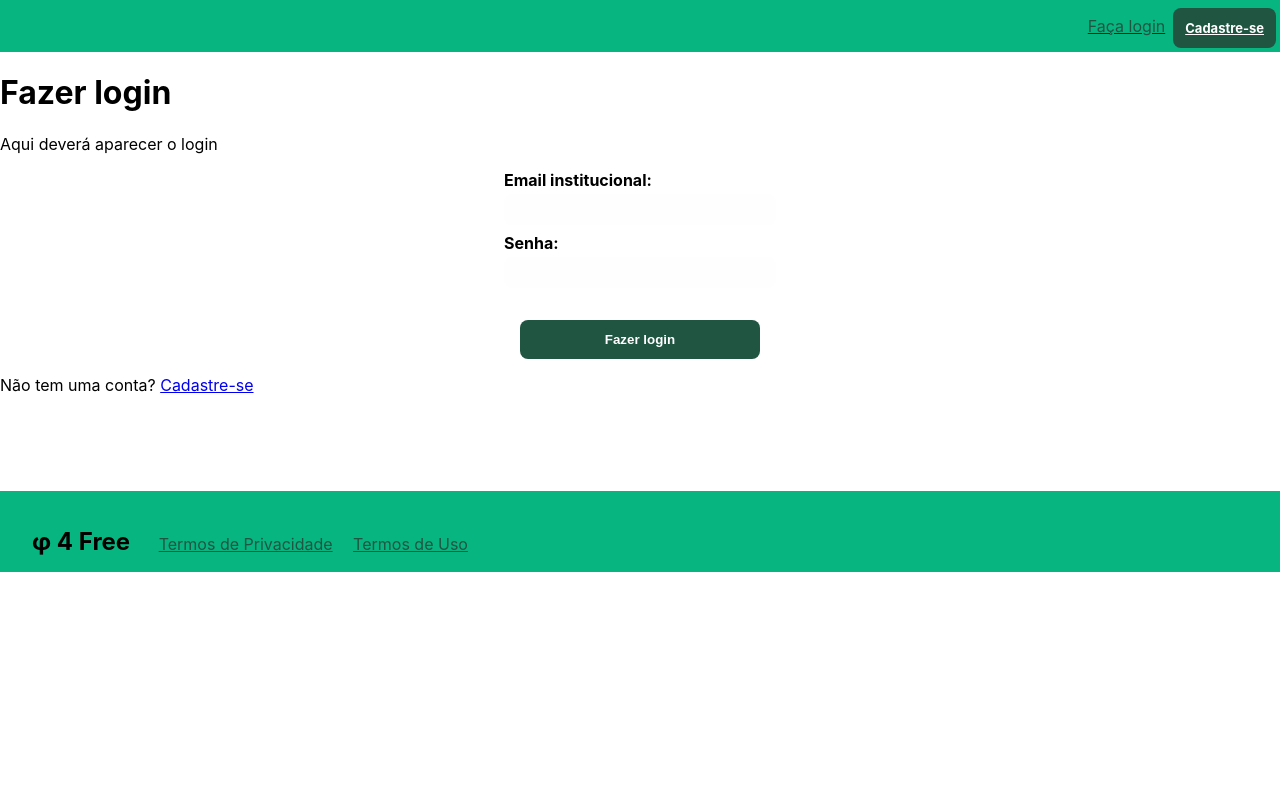
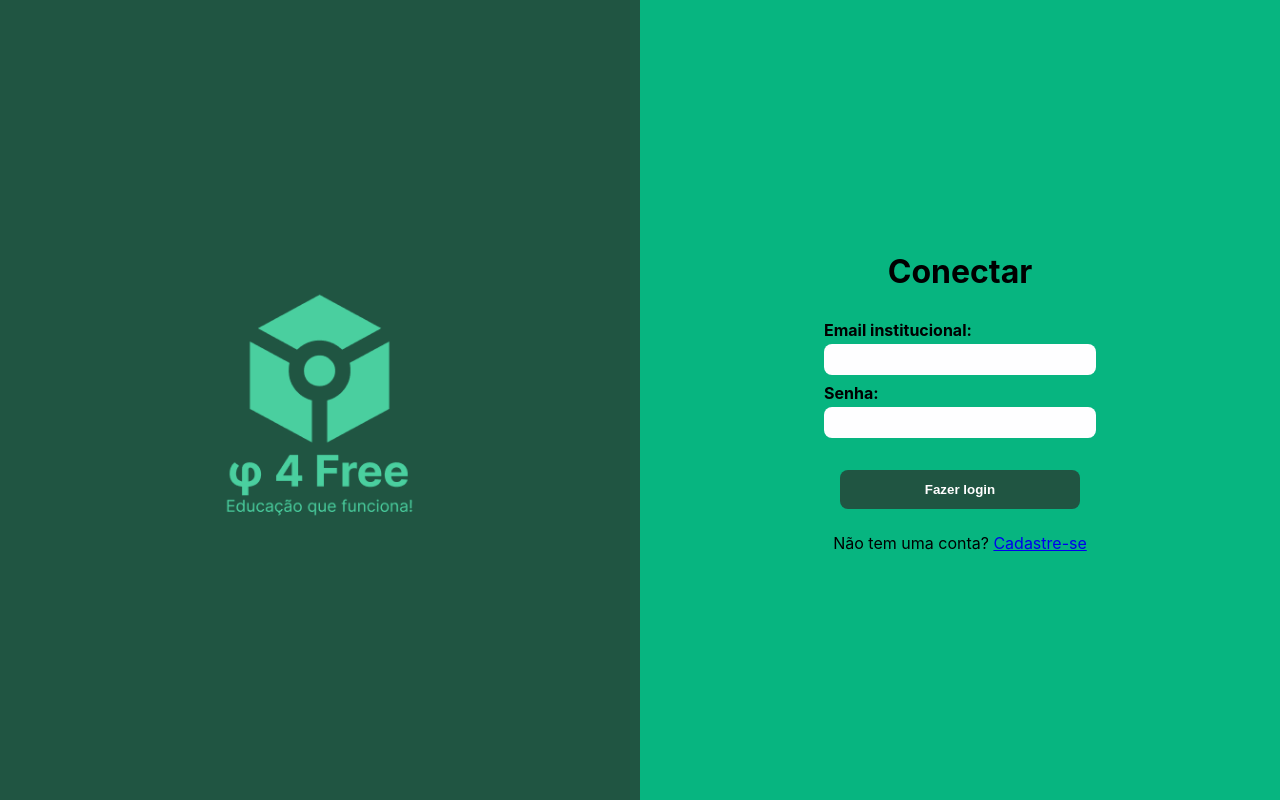
Before and after one commit to vinicius-vses/DW2A4-FRONT-END-Projeto, a React (Create React App) app: page /login in a window 1280 px wide. Built offline with nearby package versions, Linux system fonts and the light colour scheme.

Commit message:
layout tela de login adicionado (faltam validações de login)

```diff
--- a/src/App.js
+++ b/src/App.js
@@ -1,5 +1,5 @@
 import './App.css';
-import {BrowserRouter as Router, Route, Link, Routes} from 'react-router-dom';
+import {BrowserRouter as Router, Route, Link, Routes, useLocation} from 'react-router-dom';
 
 import Header from './components/Header';
 import Footer from './components/Footer';
@@ -15,8 +15,6 @@ import EditarArtigo from './pages/EditarArtigo';
 import LerArtigo from './pages/LerArtigo';
 import MeuPerfil from './components/MeuPerfil';
 
-//npm start react-router-dom
-//Para baixar os routers que irão auxiiar no fluxo de navegação da aplicação
 function App() {
   return (
     <Router>
--- a/src/components/Footer.js
+++ b/src/components/Footer.js
@@ -1,11 +1,20 @@
+import { useLocation } from 'react-router-dom';
+
 function Footer(){
+    const location = useLocation();
     return(
         <>
-        <div id="footer-margin"/>
-        <div className="footer-container">
-            <br/>
-            <span>φ 4 Free</span> <a href="" target="_self">Termos de Privacidade</a> <a href="" target="_self">Termos de Uso</a>
-        </div>
+        {
+            location.pathname === '/login' || location.pathname === '/cadastro'
+            ? null
+            :
+            <> <div id="footer-margin"/>
+                <div className="footer-container">
+                <br/>
+                <span>φ 4 Free</span> <a href="" target="_self">Termos de Privacidade</a> <a href="" target="_self">Termos de Uso</a>
+            </div>
+            </>
+        }
         </>
     )
 }
--- a/src/components/Header.js
+++ b/src/components/Header.js
@@ -18,25 +18,32 @@ function Header() {
     const location = useLocation();
 
     function goBack() {
-        if (location.pathname == '/' || location.pathname == '/login' || location.pathname =='/cadastro')
+        if (location.pathname == '/' || location.pathname == '/login' || location.pathname == '/cadastro')
             return false;
         return true;
     }
 
     return (
-        <div className="header-container">
+        <>
+            {
+                location.pathname === '/login' || location.pathname === '/cadastro'
+                    ? null
+
+                    : <div className="header-container">
                         {goBack()
                             ? <button onClick={() => navigate(-1)}>
                                 <SmallIcon
                                     src="https://upload.wikimedia.org/wikipedia/commons/thumb/a/ae/Google_material_icons_arrow_back_24px.svg/1024px-Google_material_icons_arrow_back_24px.svg.png"
                                     label="Imagem com seta indicando ação de voltar para a tela anterior" /></button>
-                : <div style={{marginRight: 'auto', padding: '16px'}}></div>
+                            : <div style={{ marginRight: 'auto', padding: '16px' }}></div>
                         }
                         {isLogged
                             ? <ProfileIcon />
                             : <> <Link to="/login"><span>Faça login</span></Link> <Link to="/cadastro" id="cadastrar-btn" className='input-style submit'>Cadastre-se</Link></>
                         }
                     </div>
+            }
+        </>
     )
 }
 
--- a/src/components/styles.css
+++ b/src/components/styles.css
@@ -23,7 +23,7 @@
   white-space: nowrap;
 }
 
-.right-icon{
+.right-icon {
   margin-top: 0%;
   float: right;
 }
@@ -131,106 +131,148 @@
   font-weight: bold;
 }
 
-.footer-container{
+.footer-container {
   padding: 16px;
-  background-color:#07b580;
+  background-color: #07b580;
 }
 
-.footer-container a{
+.footer-container a {
   color: #205542;
   margin: 8px;
 }
 
-#footer-margin{
+#footer-margin {
   min-height: 80px;
 }
 
-.footer-container span{
+.footer-container span {
   font-weight: bold;
-  font-size:x-large;
+  font-size: x-large;
   margin: 16px;
 }
 
-.header-container{
+.header-container {
   display: flex;
   align-items: center;
-  background-color:#07b580;
+  background-color: #07b580;
   padding: 4px;
   text-align: right;
 }
 
-.header-container span{
+.header-container span {
   color: #205542;
   margin: 8px;
 }
 
-.header-container button{
+.header-container button {
   margin-right: auto;
   margin-left: 8px;
-  background-color:#05815c;
+  background-color: #05815c;
   outline: 0px;
   border: 0px;
   padding: 4px 30px;
   border-radius: 12px;
 }
 
-.home{
+.home {
   text-align: center;
 }
 
-.home h1{
+.home h1 {
   font-size: 5vh;
 }
 
-.home p{
+.home p {
   margin-left: 8px;
   margin-right: 8px;
 }
 
-.home-subtopic{
+.home-subtopic {
   text-align: left;
   margin-left: 16px;
 }
-  @media screen and (min-width: 768px){
-    .home-buttons{
-    margin-top: auto;
-    display:inline-flex;
-    }
-  }
 
-#cadastrar-btn{
+#cadastrar-btn {
   font-size: small;
   width: fit-content;
 }
 
-.loading-container{
+.loading-container {
   text-align: center;
   display: flex;
-  background-color:#205542;
-  color:white;
+  background-color: #205542;
+  color: white;
   font-weight: bold;
 }
 
-.loading-container a{
+.loading-container a {
   padding: 24px;
 }
 
-.notfound{
+.notfound {
   text-align: center;
   padding: 8px;
   min-height: 80vh;
 }
 
-.notfound h1{
+.notfound h1 {
   color: #205542;
   padding-top: 8px;
 }
 
-.ler-artigo{
+.ler-artigo {
   margin-left: 24px;
   min-height: 100vh;
 }
 
-.ler-artigo p{
+.ler-artigo p {
   margin-right: 30vw;
 }
+
+.grid-conectar {
+  display: flex;
+  width: 100%;
+  height: 100vh;
+  justify-content: center;
+  align-items: center;
+  flex-direction: row;
+  text-align: center;
+}
+
+.imagem-conectar {
+  height: 100vh;
+  align-items: flex-start;
+  background-color: #205542;
+  display: none;
+}
+
+.formulario-conectar {
+  height: 100vh;
+  padding-top: 76%;
+  background-color: #07b580;
+  width: 100%;
+}
+
+@media screen and (min-width: 768px) {
+  .home-buttons {
+    margin-top: auto;
+    display: inline-flex;
+  }
+
+  .imagem-conectar {
+    display: flex;
+    width: 50%;
+    justify-content: center;
+    align-items: center;
+  }
+
+  .formulario-conectar{
+    padding: 0%;
+    width: 50%;
+    text-align: center;
+    justify-content: center;
+    align-items: center;
+    display: flex;
+    flex-direction: column;
+  }
+}
--- a/src/mock.js
+++ b/src/mock.js
@@ -24,6 +24,7 @@ export const artigosFuncional = [ //No funcionamento real o array virá direto d
     { "id": 12, "idAutor": 3, "titulo": 'Receitas de microondas para quem tem pressa', "autor": 'Beltrano Amaral de Souza' }
 ]
 
+// texto de teste da página 'Ler Artigo'
 export const mockDescricao = "Lorem ipsum dolor sit amet," +
 " consectetur adipiscing elit. Nunc vitae velit ut eros pulvinar congue ac quis purus." +
 " Ut cursus non dolor et molestie. Phasellus et justo condimentum urna pellentesque" +
@@ -50,3 +51,6 @@ export const mockDescricao = "Lorem ipsum dolor sit amet," +
 " ornare mauris vitae, dignissim urna. Nunc non elementum est, sit amet hendrerit ipsum. Aenean convallis ultrices" +
 " efficitur. Nunc at dapibus ipsum. Nam hendrerit ligula porta nisi fringilla ullamcorper. Vestibulum lectus libero," +
 " dignissim a pretium vitae, ullamcorper vitae mi."
+
+// Usuário mock de testes
+export const usuarioLoginTestes = {'id': 1, 'nome': 'Fernando Pessoa', 'email': 'fernando@ifsp.edu.br', 'senha': '123456'}
--- a/src/pages/Login.js
+++ b/src/pages/Login.js
@@ -1,22 +1,27 @@
 import Input from "../components/Input"
-import {Link, useNavigate} from "react-router-dom"
+import { Link, useNavigate } from "react-router-dom"
 import setLoginAttributes from "../components/Auth";
 
-// MOCK PARA TESTE DE ROUTES -> ESTE ARQUIVO DEVE SER AJUSTADO TANTO EM LAYOUT QUANTO FUNCIONAMENTO!
 function Login() {
     const navigate = useNavigate();
 
-    const onSubmit = e =>{
+    const onSubmit = e => {
         // CLARAMENTE PRECISAREMOS DE VALIDAÇÕES ANTES DE MANDAR PARA A HOME
+        // se campos vazios OU dados inválidos N entra:
+
+        // se tudo certo entra:
         e.preventDefault();
         setLoginAttributes(true, 'Usuário de Teste, Jorge', 1)
         navigate('/');
     }
     return (
         <div>
-            <h1>Fazer login</h1>
-            <p>Aqui deverá aparecer o login</p>
-
+            <div className="grid-conectar">
+                <div className="imagem-conectar">
+                    <img src="/mainlogo.png" width='200vw' height='250vw'/>
+                </div>
+                <div className="formulario-conectar">
+                    <h1>Conectar</h1>
                     <form onSubmit={onSubmit}>
                         <Input
                             className="input-style"
@@ -36,6 +41,8 @@ function Login() {
                     </form>
                     <p>Não tem uma conta? <Link to="/cadastro">Cadastre-se</Link></p>
                 </div>
+            </div>
+        </div>
     )
 }
 
```
Also changed, not shown: public/mainlogo.png (added). Lines whose indentation alone changed are shown as unchanged.
